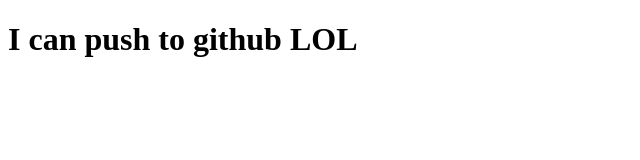
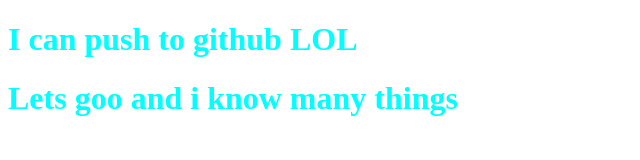
Before and after one commit to AfParvez/my-first-repo, a plain HTML site: page index.html in a window 1280 px wide. Shown: the whole page, without its empty margins (0-640 px from the left). Drawn offline with Linux system fonts and the light colour scheme.

Commit message:
Style added

```diff
--- a/index.html
+++ b/index.html
@@ -4,9 +4,11 @@
     <meta charset="UTF-8">
     <meta http-equiv="X-UA-Compatible" content="IE=edge">
     <meta name="viewport" content="width=device-width, initial-scale=1.0">
+    <link rel="stylesheet" href="styles.css">
     <title>My First Github Repo</title>
 </head>
 <body>
     <h1>I can  push to github LOL</h1>
+    <h1>Lets goo and i know  many things</h1>
 </body>
 </html>
--- /dev/null
+++ b/styles.css
@@ -0,0 +1,3 @@
+h1{
+    color: aqua;
+}
```
